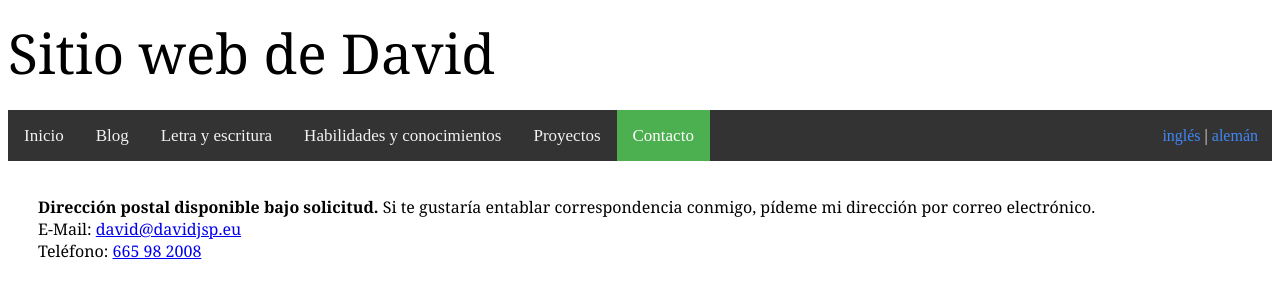
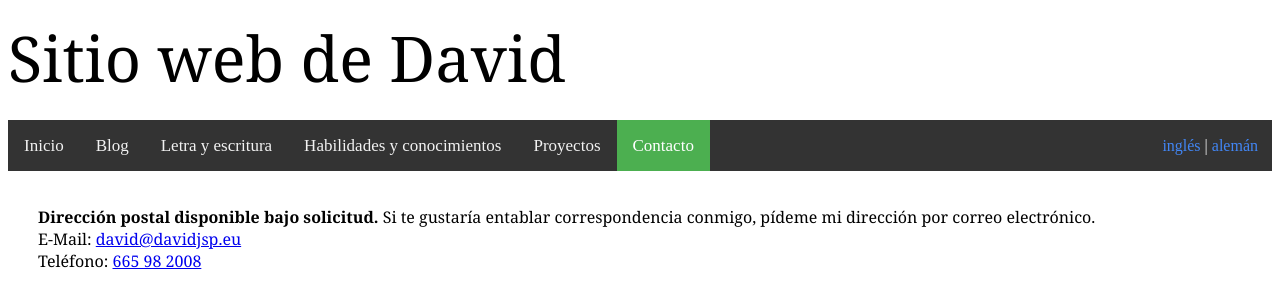
Before and after one commit to kalrish/website, a Jekyll site: the page built from es/contact.html, in a window 1280 px wide. Shown: the top 308 px of the page. Built offline with Jekyll 4.4.1, drawn with Linux system fonts in a browser that asks for light colours.

Commit message:
Set the title's font size proportional to the viewport

```diff
--- a/_sass/base.scss
+++ b/_sass/base.scss
@@ -10,7 +10,7 @@ body {
 
 h1 {
 	margin-top: 15px;
-	font-size: 55px;
+	font-size: 7vmin;
 	font-weight: normal;
 	font-family: "Georgia";
 }
```
